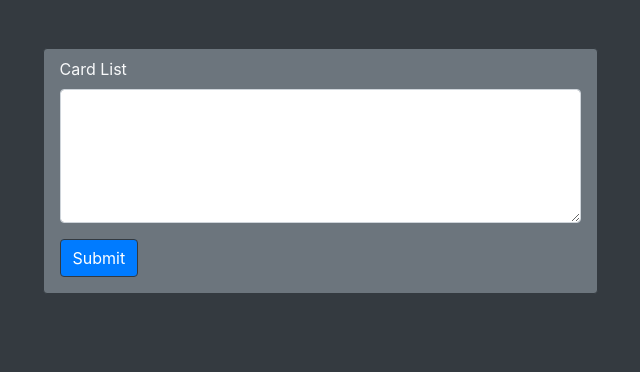
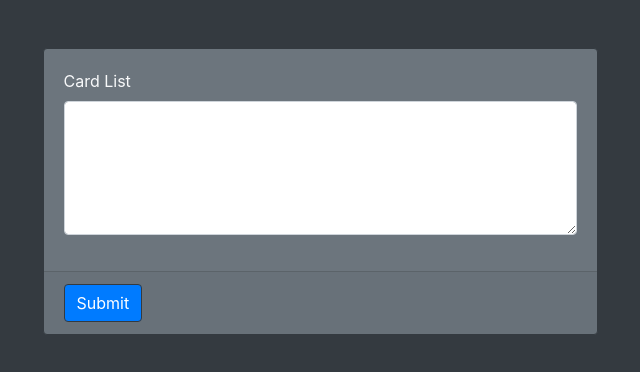
Before and after one commit to JoeTodes/bindr-findr, a Vue app: page / in a window 1280 px wide. Shown: the top 372 px of the page, without its empty margins (320-960 px from the left). Built offline with nearby package versions, Linux system fonts and the light colour scheme.

Commit message:
set and card views working

```diff
--- a/package.json
+++ b/package.json
@@ -9,7 +9,10 @@
   },
   "dependencies": {
     "axios": "^0.19.0",
+    "bootstrap": "^4.3.1",
     "core-js": "^2.6.5",
+    "jquery": "^3.4.1",
+    "popper.js": "^1.15.0",
     "vue": "^2.6.10"
   },
   "devDependencies": {
@@ -19,7 +22,8 @@
     "babel-eslint": "^10.0.1",
     "eslint": "^5.16.0",
     "eslint-plugin-vue": "^5.0.0",
-    "vue-template-compiler": "^2.6.10"
+    "vue-template-compiler": "^2.6.10",
+    "vue2-collapse": "^1.0.15"
   },
   "eslintConfig": {
     "root": true,
--- a/src/App.vue
+++ b/src/App.vue
@@ -1,40 +1,67 @@
 <template>
     <div id="app">
-    <Submission @cards-submitted="parseInput" v-model="cardListText"></Submission>
+        <Submission @cards-submitted="onSubmit" v-model="cardListText"></Submission>
+        <div v-for="set in sets" :key="set.setName">
+            <set-view :set="set"></set-view>
+        </div>
     </div>
 </template>
 
 <script>
 import Submission from "./components/Submission.vue";
+import SetView from "./components/SetView.vue";
 import axios from "axios";
+import Vue from "vue";
 
 export default {
     name: "app",
     components: {
-    Submission
+        Submission,
+        SetView
     },
     data() {
         return {
             cardListText: "",
             cardName: "",
-      printings: ""
+            printings: "",
+            sets: {}
         };
     },
     methods: {
+        onSubmit() {
+            this.parseInput();
+            this.getData();
+        },
         parseInput() {
+            //TODO
+        },
+        getData() {
             this.cardName = this.cardListText;
 
             axios
                 .get(
-          "https://api.scryfall.com/cards/search?q=" +
+                    'https://api.scryfall.com/cards/search?q=!"' +
                         this.cardName +
-            "&unique=prints"
+                        '"&unique=prints'
                 )
                 .then(res => {
                     this.printings = res;
-          //for (const card of this.printings.data.cards) {
-          //  console.log(card.set);
-          //}
+                    for (const card of this.printings.data.data) {
+                        if (card.promo) {
+                            break;
+                        }
+
+                        if (!Object.keys(this.sets).includes(card.set)) {
+                            this.$set(this.sets, card.set, {
+                                setName: card.set_name,
+                                cards: [card],
+                                setUri: card.set_uri
+                            });
+                            //this.sets[card.set] = [];
+                        } else {
+                            this.sets[card.set].cards.push(card);
+                        }
+                    }
                 })
                 .catch(err => {
                     // handle error
--- /dev/null
+++ b/src/components/CardView.vue
@@ -0,0 +1,15 @@
+<template>
+    <div class="col-7 col-sm-6 col-md-4 col-lg-3 col-xl-2 mb-4">
+        <div class="card bg-secondary border-dark text-light">
+            <img class="card-img-top" :src="card.image_uris.small">
+        </div>
+    </div>
+</template>
+
+<script>
+export default {
+    props: {
+        card: {}
+    }
+};
+</script>
--- /dev/null
+++ b/src/components/SetView.vue
@@ -0,0 +1,27 @@
+<template>
+    <div class="card mx-auto w-75 my-5 bg-secondary border-dark text-light">
+        <div class="card-header">{{set.setName}}</div>
+        <div class="card-body">
+            <div class="row">
+                <CardView v-for="card in set.cards" :key="card.id" :card="card"></CardView>
+            </div>
+        </div>
+    </div>
+</template>
+
+<script>
+import CardView from "./CardView.vue";
+
+export default {
+    components: {
+        CardView
+    },
+    props: {
+        set: {
+            setName: String,
+            cards: [],
+            setUri: String
+        }
+    }
+};
+</script>
--- a/src/components/Submission.vue
+++ b/src/components/Submission.vue
@@ -1,7 +1,8 @@
 <template>
     <div class="card mx-auto w-50 mt-5 bg-secondary border-dark">
-    <form @submit.prevent>
-      <div v-if="show" class="form-group px-3 pt-2 mb-0">
+        <div class="collapse show" id="body">
+            <div class="card-body">
+                <div class="form-group">
                     <label for="cardListEntry" class="text-light">Card List</label>
                     <textarea
                         v-model="cardlistText"
@@ -11,12 +12,18 @@
                         rows="5"
                     ></textarea>
                 </div>
+            </div>
+        </div>
+
+        <div class="card-footer">
             <button
                 @click="submit"
-        type="submit"
-        class="btn btn-primary border-dark ml-3 my-3"
+                type="button"
+                class="btn btn-primary border-dark"
+                data-toggle="collapse"
+                data-target="#body"
             >{{show?"Submit":"Edit"}}</button>
-    </form>
+        </div>
     </div>
 </template>
 
--- a/src/main.js
+++ b/src/main.js
@@ -1,7 +1,9 @@
 import Vue from 'vue';
 import App from './App.vue';
+import 'bootstrap'
 
 Vue.config.productionTip = false;
+
 
 new Vue({
   render: h => h(App),
--- /dev/null
+++ b/vue.config.js
@@ -0,0 +1,6 @@
+module.exports = {
+    devServer: {
+
+        host: 'localhost'
+    }
+};
```
Also changed, not shown: 1 other file (tests, documents, lock files or other folders). Lines whose indentation alone changed are shown as unchanged.
